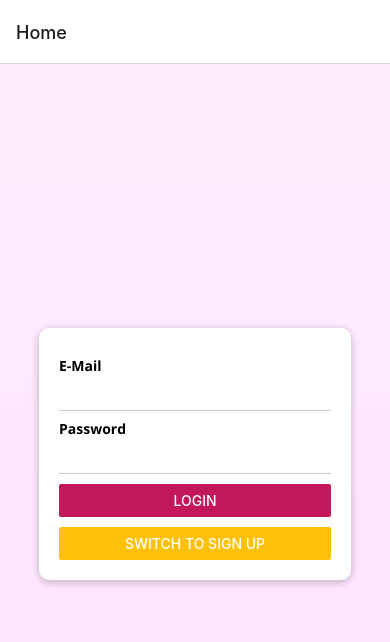
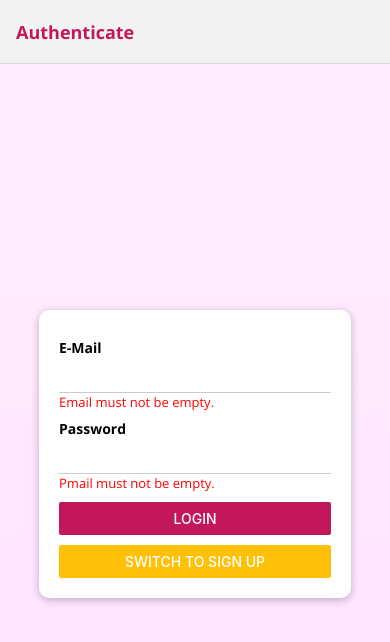
Before and after one commit to ankusht2307/leadgen-react-native-app, a React Native app: screen /Home in a window 390 px wide. Both pictures are taken after a click on the button "LOGIN". Shown: the top 642 px of the page. Built offline with nearby package versions, Linux system fonts and the light colour scheme.

Commit message:
integrated react-form-hook and yup for form validation

```diff
--- a/app/components/UI/Card.js
+++ b/app/components/UI/Card.js
@@ -1,8 +1,10 @@
 import React from 'react';
 import { View, StyleSheet } from 'react-native';
 
-const Card = props => {
-  return <View style={{...styles.card, ...props.style}}>{props.children}</View>;
+const Card = (props) => {
+  return (
+    <View style={{ ...styles.card, ...props.style }}>{props.children}</View>
+  );
 };
 
 const styles = StyleSheet.create({
@@ -13,8 +15,8 @@
     shadowRadius: 8,
     elevation: 5,
     borderRadius: 10,
-    backgroundColor: 'white'
-  }
+    backgroundColor: 'white',
+  },
 });
 
 export default Card;
--- a/app/components/UI/Input.js
+++ b/app/components/UI/Input.js
@@ -1,82 +1,28 @@
-import React, { useReducer, useEffect } from 'react';
+import React from 'react';
 import { View, Text, TextInput, StyleSheet } from 'react-native';
+import { Controller } from 'react-hook-form';
 
-const INPUT_CHANGE = 'INPUT_CHANGE';
-const INPUT_BLUR = 'INPUT_BLUR';
-
-const inputReducer = (state, action) => {
-  switch (action.type) {
-    case INPUT_CHANGE:
-      return {
-        ...state,
-        value: action.value,
-        isValid: action.isValid,
-      };
-    case INPUT_BLUR:
-      return {
-        ...state,
-        touched: true,
-      };
-    default:
-      return state;
-  }
-};
-
-const Input = (props) => {
-  const [inputState, dispatch] = useReducer(inputReducer, {
-    value: props.initialValue ? props.initialValue : '',
-    isValid: props.initiallyValid,
-    touched: false,
-  });
-
-  const { onInputChange, id } = props;
-
-  useEffect(() => {
-    if (inputState.touched) {
-      onInputChange(id, inputState.value, inputState.isValid);
-    }
-  }, [inputState, onInputChange, id]);
-
-  const textChangeHandler = (text) => {
-    const emailRegex =
-      /^(([^<>()\[\]\\.,;:\s@"]+(\.[^<>()\[\]\\.,;:\s@"]+)*)|(".+"))@((\[[0-9]{1,3}\.[0-9]{1,3}\.[0-9]{1,3}\.[0-9]{1,3}\])|(([a-zA-Z\-0-9]+\.)+[a-zA-Z]{2,}))$/;
-    let isValid = true;
-    if (props.required && text.trim().length === 0) {
-      isValid = false;
-    }
-    if (props.email && !emailRegex.test(text.toLowerCase())) {
-      isValid = false;
-    }
-    if (props.min != null && +text < props.min) {
-      isValid = false;
-    }
-    if (props.max != null && +text > props.max) {
-      isValid = false;
-    }
-    if (props.minLength != null && text.length < props.minLength) {
-      isValid = false;
-    }
-    dispatch({ type: INPUT_CHANGE, value: text, isValid: isValid });
-  };
-
-  const lostFocusHandler = () => {
-    dispatch({ type: INPUT_BLUR });
-  };
-
+const Input = ({ name, label, control, errors, rules, ...rest }) => {
   return (
     <View style={styles.formControl}>
-      <Text style={styles.label}>{props.label}</Text>
-      <TextInput
-        {...props}
-        style={styles.input}
-        value={inputState.value}
-        // onChangeText={textChangeHandler}
-        // onBlur={lostFocusHandler}
+      <Text style={styles.label}>{label}</Text>
+      <Controller
+        control={control}
+        rules={rules}
+        render={({ field: { onChange, onBlur, value } }) => (
+          <TextInput
+            {...rest}
+            style={styles.input}
+            onBlur={onBlur}
+            onChangeText={onChange}
+            value={value}
+          />
+        )}
+        name={name}
+        defaultValue=""
       />
-      {!inputState.isValid && inputState.touched && (
-        <View style={styles.errorContainer}>
-          <Text style={styles.errorText}>{props.errorText}</Text>
-        </View>
+      {errors[name] && (
+        <Text style={styles.errorText}>{errors[name].message}</Text>
       )}
     </View>
   );
--- a/app/constants/Colors.js
+++ b/app/constants/Colors.js
@@ -1,4 +1,4 @@
 export default {
-    primary: '#C2185B',
-    accent: '#FFC107'
+  primary: '#C2185B',
+  accent: '#FFC107',
 };
--- a/app/navigation/RootNavigator.js
+++ b/app/navigation/RootNavigator.js
@@ -1,15 +1,36 @@
 import React from 'react';
-import AuthScreen from '../screens/user/AuthScreen';
+import { Platform } from 'react-native';
+import Colors from '../constants/Colors';
 import { NavigationContainer } from '@react-navigation/native';
 import { createNativeStackNavigator } from '@react-navigation/native-stack';
+import AuthScreen, {
+  screenOptions as authScreenOption,
+} from '../screens/user/AuthScreen';
+
+const defaultNavOptions = {
+  headerStyle: {
+    backgroundColor: Platform.OS === 'android' ? Colors.primary : '',
+  },
+  headerTitleStyle: {
+    fontFamily: 'open-sans-bold',
+  },
+  headerBackTitleStyle: {
+    fontFamily: 'open-sans',
+  },
+  headerTintColor: Platform.OS === 'android' ? 'white' : Colors.primary,
+};
 
 const Stack = createNativeStackNavigator();
 
 export const RootNavigator = () => {
   return (
     <NavigationContainer>
-      <Stack.Navigator>
-        <Stack.Screen name="Home" component={AuthScreen} />
+      <Stack.Navigator screenOptions={defaultNavOptions}>
+        <Stack.Screen
+          name="Home"
+          component={AuthScreen}
+          options={authScreenOption}
+        />
       </Stack.Navigator>
     </NavigationContainer>
   );
--- a/app/screens/user/AuthScreen.js
+++ b/app/screens/user/AuthScreen.js
@@ -1,4 +1,4 @@
-import React, { useState, useEffect, useReducer, useCallback } from 'react';
+import React, { useState, useEffect } from 'react';
 import {
   ScrollView,
   View,
@@ -6,53 +6,31 @@
   StyleSheet,
   Button,
   ActivityIndicator,
-  Alert,
   Keyboard,
   TouchableWithoutFeedback,
   Platform,
 } from 'react-native';
-import { LinearGradient } from 'expo-linear-gradient';
-
-import Input from '../../components/UI/Input';
+import { useForm } from 'react-hook-form';
 import Card from '../../components/UI/Card';
 import Colors from '../../constants/Colors';
-
-const FORM_INPUT_UPDATE = 'FORM_INPUT_UPDATE';
+import Input from '../../components/UI/Input';
+import { LinearGradient } from 'expo-linear-gradient';
+import { yupResolver } from '@hookform/resolvers/yup';
+import { AuthenticationFormSchema } from '../../utils/validatiors/AuthenticationFormValidation';
 
 const AuthScreen = (props) => {
+  const {
+    handleSubmit,
+    control,
+    formState: { errors },
+  } = useForm({
+    resolver: yupResolver(AuthenticationFormSchema),
+  });
   const [isLoading, setIsLoading] = useState(false);
   const [error, setError] = useState();
   const [isSignup, setIsSignup] = useState(false);
 
-  //   const [formState, dispatchFormState] = useReducer(formReducer, {
-  //     inputValues: {
-  //       email: '',
-  //       password: '',
-  //     },
-  //     inputValidities: {
-  //       email: false,
-  //       password: false,
-  //     },
-  //     formIsValid: false,
-  //   });
-
-  useEffect(() => {
-    if (error) {
-      Alert.alert('An Error Occurred!', error, [{ text: 'Okay' }]);
-    }
-  }, [error]);
-
-  //   const inputChangeHandler = useCallback(
-  //     (inputIdentifier, inputValue, inputValidity) => {
-  //       dispatchFormState({
-  //         type: FORM_INPUT_UPDATE,
-  //         value: inputValue,
-  //         isValid: inputValidity,
-  //         input: inputIdentifier,
-  //       });
-  //     },
-  //     [dispatchFormState]
-  //   );
+  const onSubmit = (data) => console.log('data', data);
 
   return (
     <KeyboardAvoidingView
@@ -65,33 +43,32 @@
           <Card style={styles.authContainer}>
             <ScrollView>
               <Input
-                id="email"
                 label="E-Mail"
+                name="email"
                 keyboardType="email-address"
-                required
-                email
                 autoCapitalize="none"
-                errorText="Please enter a valid email address."
-                //   onInputChange={inputChangeHandler}
-                initialValue=""
+                control={control}
+                errors={errors}
               />
               <Input
-                id="password"
                 label="Password"
+                name="password"
                 keyboardType="default"
                 secureTextEntry
-                required
                 minLength={5}
                 autoCapitalize="none"
-                errorText="Please enter a valid password."
-                //   onInputChange={inputChangeHandler}
-                initialValue=""
+                control={control}
+                errors={errors}
               />
               <View style={styles.buttonContainer}>
                 {isLoading ? (
                   <ActivityIndicator size="small" color={Colors.primary} />
                 ) : (
-                  <Button title={isSignup ? 'Sign Up' : 'Login'} color={Colors.primary} />
+                  <Button
+                    title={isSignup ? 'Sign Up' : 'Login'}
+                    color={Colors.primary}
+                    onPress={handleSubmit(onSubmit)}
+                  />
                 )}
               </View>
               <View style={styles.buttonContainer}>
--- /dev/null
+++ b/app/utils/validatiors/AuthenticationFormValidation.js
@@ -0,0 +1,13 @@
+import * as yup from 'yup';
+
+export const AuthenticationFormSchema = yup.object().shape({
+  email: yup
+    .string()
+    .email('Not a valid email')
+    .required('Email must not be empty.'),
+  password: yup
+    .string()
+    .required('Pmail must not be empty.')
+    .min(6, 'length must be between 6 to 15')
+    .max(15, 'length must be between 6 to 15'),
+});
--- a/package.json
+++ b/package.json
@@ -8,6 +8,7 @@
     "eject": "expo eject"
   },
   "dependencies": {
+    "@hookform/resolvers": "^2.8.0",
     "@react-navigation/native": "^6.0.2",
     "@react-navigation/native-stack": "^6.1.0",
     "expo": "~42.0.1",
@@ -17,10 +18,12 @@
     "expo-status-bar": "~1.0.4",
     "react": "16.13.1",
     "react-dom": "16.13.1",
+    "react-hook-form": "^7.14.2",
     "react-native": "https://github.com/expo/react-native/archive/sdk-42.0.0.tar.gz",
     "react-native-safe-area-context": "3.2.0",
     "react-native-screens": "~3.4.0",
-    "react-native-web": "~0.13.12"
+    "react-native-web": "~0.13.12",
+    "yup": "^0.32.9"
   },
   "devDependencies": {
     "@babel/core": "^7.9.0"
```
Also changed, not shown: App.js (+7 -1 lines), 2 other files (tests, documents, lock files or other folders).
